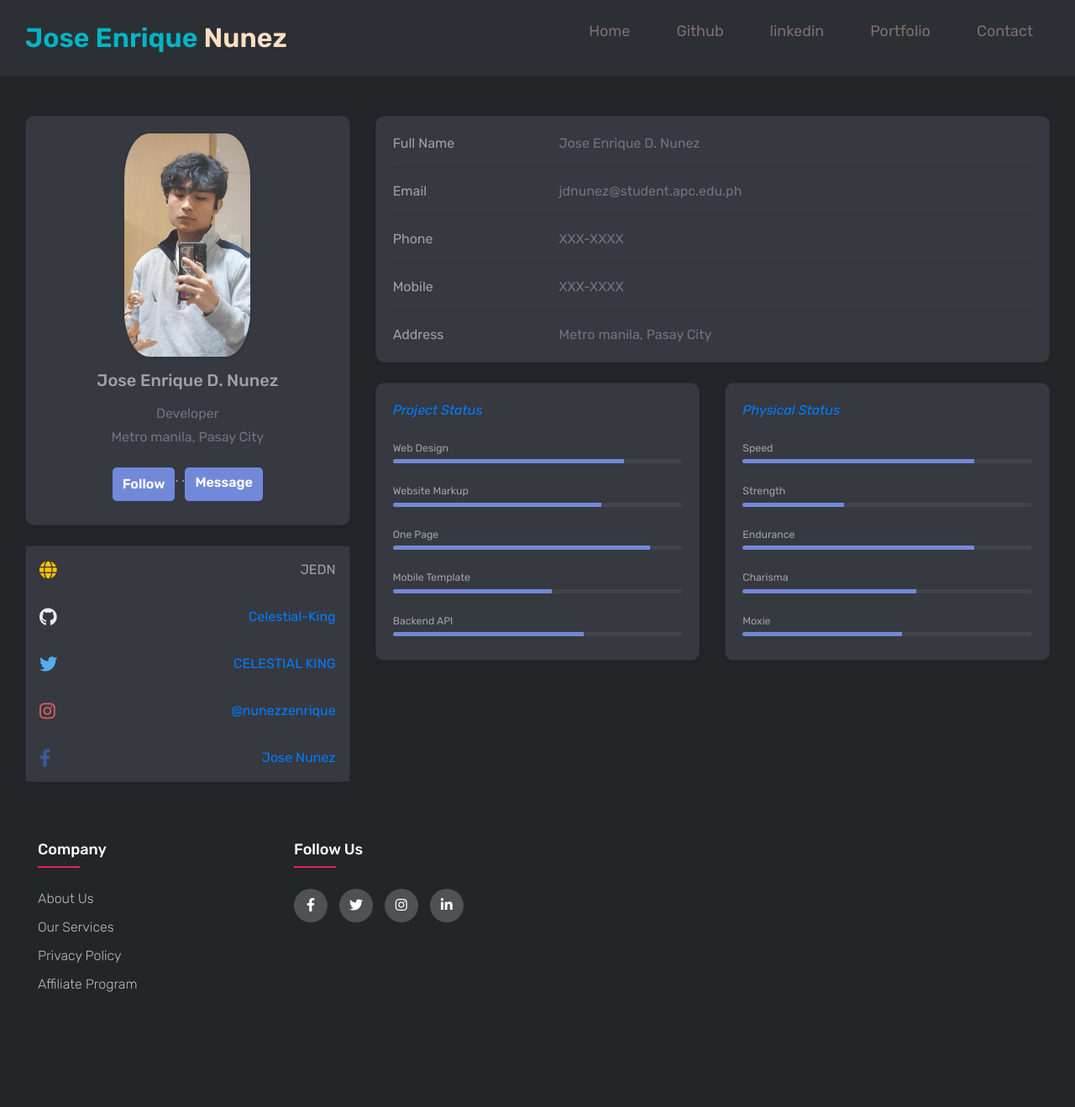
After one commit to Celestial-king/lab2, a PHP site: page /contact.html in a window 1280 px wide. The commit adds this page. Shown: the whole page at 84% size. Run offline with PHP 8.4, Linux system fonts and the light colour scheme; some libraries are stand-ins or nearby versions.

Commit message:
created a footer and portfolio page

```diff
--- /dev/null
+++ b/week5/contact.html
@@ -0,0 +1,357 @@
+<!DOCTYPE html>
+<html lang="en">
+
+<head>
+    <meta charset="utf-8">
+    <title>Jose's User</title>
+    <link rel="stylesheet" href="https://stackpath.bootstrapcdn.com/bootstrap/4.5.2/css/bootstrap.min.css">
+    <link rel="stylesheet" href="https://pro.fontawesome.com/releases/v5.10.0/css/all.css">
+    <link rel="stylesheet" href="style copy.css">
+    <style>
+        body {
+            background-color: #2C3034;
+            color: #a0a1a7;
+            font-family: Helvetica, Arial, sans-serif;
+        }
+
+
+        header {
+        background: var(--bg-color);
+        height: 90px;
+        display: flex;
+        align-items: center;
+        justify-content: center;
+        }
+
+        nav ul {
+        list-style-type: none;
+        padding: 0;
+        }
+
+        nav ul li {
+        display: inline;
+        margin-right: 20px;
+        }
+
+        nav ul li a {
+        text-decoration: none;
+        color: #7c6f6f;
+        }
+
+        nav ul li a:hover {
+        color: #7c6f6f;
+        }
+        .discord-container {
+            padding: 40px;
+        }
+
+        .card {
+            background-color: #36393f;
+            border-radius: 10px;
+            box-shadow: 0 2px 4px rgba(0, 0, 0, 0.1);
+        }
+
+        .card-body {
+            padding: 20px;
+        }
+        .bg-custom {
+          background-color: #36393f;
+        }
+
+        .breadcrumb {
+            background-color: transparent;
+            border-radius: 0;
+        }
+
+        .breadcrumb-item {
+            color: #a0a1a7;
+        }
+
+        .breadcrumb-item.active {
+            color: #fff;
+        }
+
+        .avatar {
+            width: 150px;
+            border-radius: 20%;
+            box-shadow: 0 2px 4px rgba(0, 0, 0, 0.1);
+        }
+
+        .btn {
+            background-color: #7289da;
+            border: none;
+            color: #fff;
+            font-weight: 600;
+            border-radius: 5px;
+            transition: all 0.2s ease-in-out;
+        }
+
+        .btn:hover {
+            background-color: #5e72b8;
+        }
+
+        .list-group-item {
+            background-color: #36393f;
+            border: none;
+            color: #a0a1a7;
+        }
+
+        .list-group-item i {
+            margin-right: 10px;
+        }
+
+        .list-group-item:hover {
+            background-color: #41454b;
+        }
+
+        .progress {
+            height: 5px;
+            background-color: #41454b;
+            border-radius: 5px;
+        }
+
+        .progress-bar {
+            background-color: #7289da;
+        }
+    </style>
+</head>
+
+<header>
+    <div class="container">
+      <nav>
+        <div class="logo">
+          <a href="#"><span>Jose Enrique</span> Nunez</a>
+        </div>
+        <ul>
+          <li><a href="home.html">Home</a></li>
+          <li><a href="https://github.com/Celestial-king">Github</a></li>
+          <li><a href="https://www.linkedin.com/in/jose-enrique-nuñez-celestial/">linkedin</a></li>
+          <li><a href="contact.html">Portfolio</a></li>
+          <li><a href="contact.html">Contact</a></li>
+        </ul>
+        <button class="hamburger">
+            <div class="bar"></div>
+        </button>
+      </nav>
+    </div>
+  </header>
+
+   <section id="about-book">
+    <!-- About Book content goes here -->
+   </section>
+
+   <section id="portfolio">
+    <!-- Portfolio content goes here -->
+   </section>
+
+   <section id="blog">
+    <!-- Blog content goes here -->
+   </section>
+
+   <section id="contact">
+    <!-- Contact content goes here -->
+   </section>
+
+<body>
+    <section style="background-color: #232529">
+        <div class="container py-5">
+
+
+            <div class="row">
+                <div class="col-lg-4">
+                    <div class="card mb-4">
+                        <div class="card-body text-center">
+                            <img src="celestial.png" alt="avatar" class="rounded-square img-fluid avatar">
+                            <h5 class="my-3">Jose Enrique D. Nunez</h5>
+                            <p class="text-muted mb-1">Developer</p>
+                            <p class="text-muted mb-4">Metro manila, Pasay City</p>
+                            <div class="d-flex justify-content-center mb-2">
+                                <button type="button" class="btn btn-primary" onclick="window.location.href='https://www.instagram.com/nunezzenrique/'">Follow</button>
+                                <p>.    .</p>
+                                <a href="https://www.facebook.com/profile.php?id=100079851079655" class="btn btn-outline-primary ms-1">Message</a>
+                            </div>
+                        </div>
+                    </div>
+
+                    <div class="card mb-4 mb-lg-0">
+                        <div class="card-body p-0">
+                            <ul class="list-group list-group-flush rounded-3">
+                                <li class="list-group-item d-flex justify-content-between align-items-center p-3">
+                                    <i class="fas fa-globe fa-lg text-warning"></i>
+                                    <p class="mb-0">JEDN</p>
+                                </li>
+                                <li class="list-group-item d-flex justify-content-between align-items-center p-3">
+                                    <i class="fab fa-github fa-lg" style="color: #eaeaea;"></i>
+                                    <a href="https://github.com/Celestial-king">Celestial-King</a>
+                                </li>
+                                <li class="list-group-item d-flex justify-content-between align-items-center p-3">
+                                    <i class="fab fa-twitter fa-lg" style="color: #55acee;"></i>
+                                    <a href="https://twitter.com/mafbex">CELESTIAL KING</a>
+                                </li>
+                                <li class="list-group-item d-flex justify-content-between align-items-center p-3">
+                                    <i class="fab fa-instagram fa-lg" style="color: #E45F5F;"></i>
+                                    <a href="https://www.instagram.com/nunezzenrique/">@nunezzenrique</a>
+                                </li>
+                                <li class="list-group-item d-flex justify-content-between align-items-center p-3">
+                                    <i class="fab fa-facebook-f fa-lg" style="color: #3b5998;"></i>
+                                    <a href="https://www.facebook.com/profile.php?id=100079851079655">Jose Nunez</a>
+                                </li>
+                            </ul>
+                        </div>
+                    </div>
+                </div>
+
+                <div class="col-lg-8">
+                    <div class="card mb-4">
+                        <div class="card-body">
+                            <div class="row">
+                                <div class="col-sm-3">
+                                    <p class="mb-0">Full Name</p>
+                                </div>
+                                <div class="col-sm-9">
+                                    <p class="text-muted mb-0">Jose Enrique D. Nunez</p>
+                                </div>
+                            </div>
+                            <hr>
+                            <div class="row">
+                                <div class="col-sm-3">
+                                    <p class="mb-0">Email</p>
+                                </div>
+                                <div class="col-sm-9">
+                                    <p class="text-muted mb-0">jdnunez@student.apc.edu.ph</p>
+                                </div>
+                            </div>
+                            <hr>
+                            <div class="row">
+                                <div class="col-sm-3">
+                                    <p class="mb-0">Phone</p>
+                                </div>
+                                <div class="col-sm-9">
+                                    <p class="text-muted mb-0">XXX-XXXX</p>
+                                </div>
+                            </div>
+                            <hr>
+                            <div class="row">
+                                <div class="col-sm-3">
+                                    <p class="mb-0">Mobile</p>
+                                </div>
+                                <div class="col-sm-9">
+                                    <p class="text-muted mb-0">XXX-XXXX</p>
+                                </div>
+                            </div>
+                            <hr>
+                            <div class="row">
+                                <div class="col-sm-3">
+                                    <p class="mb-0">Address</p>
+                                </div>
+                                <div class="col-sm-9">
+                                    <p class="text-muted mb-0">Metro manila, Pasay City</p>
+                                </div>
+                            </div>
+                        </div>
+                    </div>
+
+                    <div class="row">
+                        <div class="col-md-6">
+                            <div class="card mb-4 mb-md-0">
+                                <div class="card-body">
+                                    <p class="mb-4"><span class="text-primary font-italic me-1">Project
+                                        Status</span>
+                                    </p>
+                                    <p class="mb-1" style="font-size: .77rem;">Web Design</p>
+                                    <div class="progress rounded" style="height: 5px;">
+                                        <div class="progress-bar" role="progressbar" style="width: 80%"
+                                            aria-valuenow="80" aria-valuemin="0" aria-valuemax="100"></div>
+                                    </div>
+                                    <p class="mt-4 mb-1" style="font-size: .77rem;">Website Markup</p>
+                                    <div class="progress rounded" style="height: 5px;">
+                                        <div class="progress-bar" role="progressbar" style="width: 72%"
+                                            aria-valuenow="72" aria-valuemin="0" aria-valuemax="100"></div>
+                                    </div>
+                                    <p class="mt-4 mb-1" style="font-size: .77rem;">One Page</p>
+                                    <div class="progress rounded" style="height: 5px;">
+                                        <div class="progress-bar" role="progressbar" style="width: 89%"
+                                            aria-valuenow="89" aria-valuemin="0" aria-valuemax="100"></div>
+                                    </div>
+                                    <p class="mt-4 mb-1" style="font-size: .77rem;">Mobile Template</p>
+                                    <div class="progress rounded" style="height: 5px;">
+                                        <div class="progress-bar" role="progressbar" style="width: 55%"
+                                            aria-valuenow="55" aria-valuemin="0" aria-valuemax="100"></div>
+                                    </div>
+                                    <p class="mt-4 mb-1" style="font-size: .77rem;">Backend API</p>
+                                    <div class="progress rounded mb-2" style="height: 5px;">
+                                        <div class="progress-bar" role="progressbar" style="width: 66%"
+                                            aria-valuenow="66" aria-valuemin="0" aria-valuemax="100"></div>
+                                    </div>
+                                </div>
+                            </div>
+                        </div>
+
+                        <div class="col-md-6">
+                            <div class="card mb-4 mb-md-0">
+                                <div class="card-body">
+                                    <p class="mb-4"><span class="text-primary font-italic me-1">Physical
+                                        Status</span>
+                                    </p>
+                                    <p class="mb-1" style="font-size: .77rem;">Speed</p>
+                                    <div class="progress rounded" style="height: 5px;">
+                                        <div class="progress-bar" role="progressbar" style="width: 80%"
+                                            aria-valuenow="80" aria-valuemin="0" aria-valuemax="100"></div>
+                                    </div>
+                                    <p class="mt-4 mb-1" style="font-size: .77rem;">Strength</p>
+                                    <div class="progress rounded" style="height: 5px;">
+                                        <div class="progress-bar" role="progressbar" style="width: 35%"
+                                            aria-valuenow="35" aria-valuemin="0" aria-valuemax="100"></div>
+                                    </div>
+                                    <p class="mt-4 mb-1" style="font-size: .77rem;">Endurance</p>
+                                    <div class="progress rounded" style="height: 5px;">
+                                        <div class="progress-bar" role="progressbar" style="width: 80%"
+                                            aria-valuenow="80" aria-valuemin="0" aria-valuemax="100"></div>
+                                    </div>
+                                    <p class="mt-4 mb-1" style="font-size: .77rem;">Charisma</p>
+                                    <div class="progress rounded" style="height: 5px;">
+                                        <div class="progress-bar" role="progressbar" style="width: 60%"
+                                            aria-valuenow="60" aria-valuemin="0" aria-valuemax="100"></div>
+                                    </div>
+                                    <p class="mt-4 mb-1" style="font-size: .77rem;">Moxie</p>
+                                    <div class="progress rounded mb-2" style="height: 5px;">
+                                        <div class="progress-bar" role="progressbar" style="width: 55%"
+                                            aria-valuenow="50" aria-valuemin="0" aria-valuemax="100"></div>
+                                    </div>
+                                </div>
+                            </div>
+                        </div>
+                    </div>
+                </div>
+            </div>
+            <footer class="footer">
+                <div class="container">
+                  <div class="row">
+                    <div class="footer-col">
+                      <h4>company</h4>
+                      <ul>
+                        <li><a href="#">about us</a></li>
+                        <li><a href="#">our services</a></li>
+                        <li><a href="#">privacy policy</a></li>
+                        <li><a href="#">affiliate program</a></li>
+                      </ul>
+                    </div>
+
+                    <div class="footer-col">
+                      <h4>follow us</h4>
+                      <div class="social-links">
+                        <a href="#"><i class="fab fa-facebook-f"></i></a>
+                        <a href="#"><i class="fab fa-twitter"></i></a>
+                        <a href="#"><i class="fab fa-instagram"></i></a>
+                        <a href="#"><i class="fab fa-linkedin-in"></i></a>
+                      </div>
+                    </div>
+                  </div>
+                </div>
+             </footer>
+            <!-- Additional sections can be added here -->
+        </div>
+    </section>
+</body>
+
+</html>
--- a/week5/style copy.css
+++ b/week5/style copy.css
@@ -19,6 +19,7 @@
   max-width: 1250px;
   width: 100%;
   margin: 0 auto;
+  position: relative;
 }
 
 header {
@@ -287,3 +288,93 @@ nav ul li a:hover {
   .progress-bar {
       background-color: #7289da;
   }
+
+
+
+  /* footer*/
+  body{
+	line-height: 1.5;
+	font-family: 'Poppins', sans-serif;
+}
+
+
+.row{
+	display: flex;
+	flex-wrap: wrap;
+}
+ul{
+	list-style: none;
+}
+.footer{
+	background: transparent;
+    padding: 70px 0;
+    z-index: 1;
+}
+.footer-col{
+   width: 25%;
+   padding: 0 15px;
+}
+.footer-col h4{
+	font-size: 18px;
+	color: #ffffff;
+	text-transform: capitalize;
+	margin-bottom: 35px;
+	font-weight: 500;
+	position: relative;
+}
+.footer-col h4::before{
+	content: '';
+	position: absolute;
+	left:0;
+	bottom: -10px;
+	background-color: #e91e63;
+	height: 2px;
+	box-sizing: border-box;
+	width: 50px;
+}
+.footer-col ul li:not(:last-child){
+	margin-bottom: 10px;
+}
+.footer-col ul li a{
+	font-size: 16px;
+	text-transform: capitalize;
+	color: #ffffff;
+	text-decoration: none;
+	font-weight: 300;
+	color: #bbbbbb;
+	display: block;
+	transition: all 0.3s ease;
+}
+.footer-col ul li a:hover{
+	color: #ffffff;
+	padding-left: 8px;
+}
+.footer-col .social-links a{
+	display: inline-block;
+	height: 40px;
+	width: 40px;
+	background-color: rgba(255,255,255,0.2);
+	margin:0 10px 10px 0;
+	text-align: center;
+	line-height: 40px;
+	border-radius: 50%;
+	color: #ffffff;
+	transition: all 0.5s ease;
+}
+.footer-col .social-links a:hover{
+	color: #24262b;
+	background-color: #ffffff;
+}
+
+/*responsive*/
+@media(max-width: 767px){
+  .footer-col{
+    width: 50%;
+    margin-bottom: 30px;
+}
+}
+@media(max-width: 574px){
+  .footer-col{
+    width: 100%;
+}
+}
```
Also changed, not shown: week5/home.html (added, +92 -0 lines).
